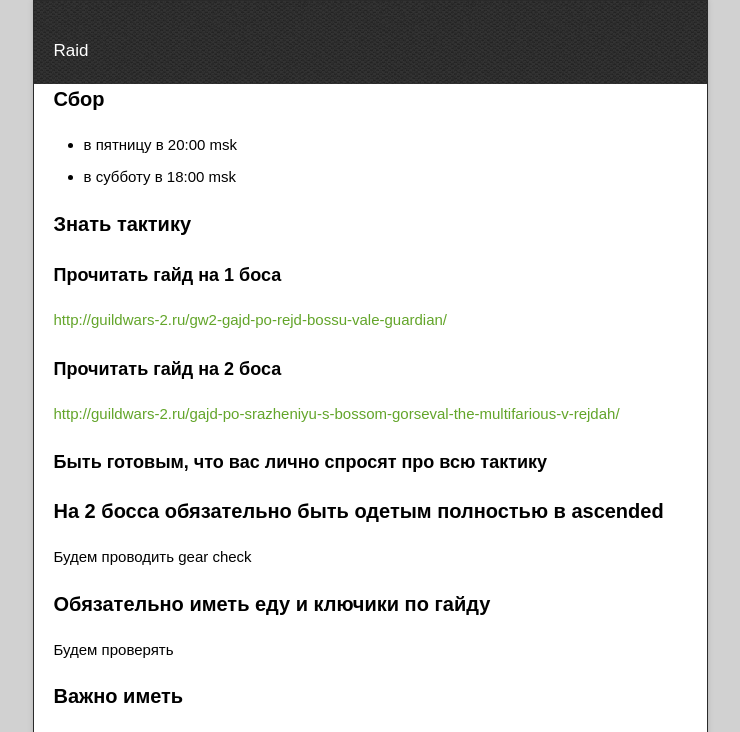
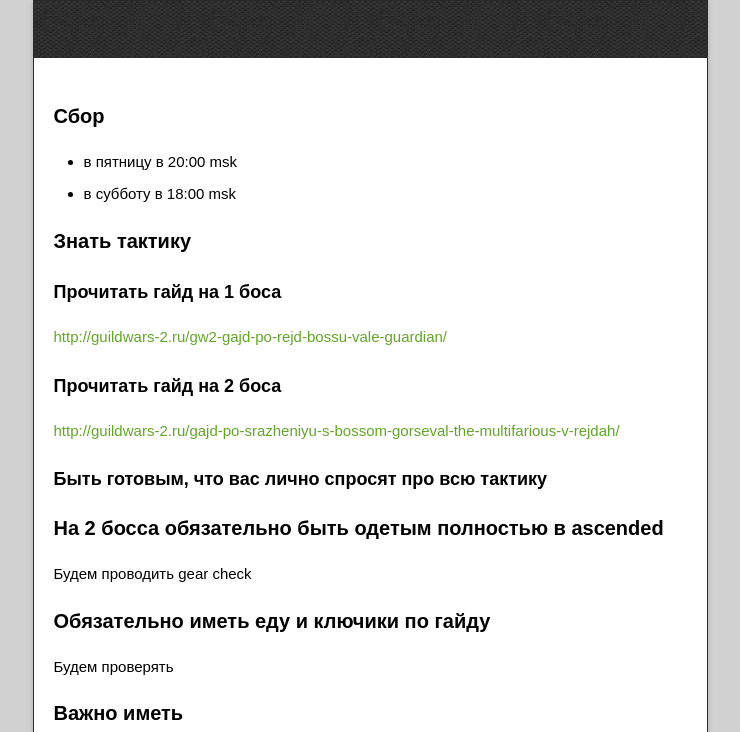
Before and after one commit to gw2xaoc/gw2xaoc.github.io, a plain HTML site: page raid.html in a window 1280 px wide. Shown: the top 732 px of the page, without its empty margins (270-1010 px from the left). Drawn offline with nearby package versions, Linux system fonts and the light colour scheme.

Commit message:
Update raid.html

```diff
--- a/raid.html
+++ b/raid.html
@@ -11,7 +11,7 @@
   <script type="text/javascript" src="https://ajax.googleapis.com/ajax/libs/jquery/1.7.1/jquery.min.js"></script>
   <script type="text/javascript" src="javascripts/script.js"></script>
 
-  <title>raid</title>
+  <title>Rid</title>
   <meta name="description" content="">
 
   <meta name="viewport" content="width=device-width,initial-scale=1">
@@ -22,9 +22,10 @@
 
   <div class="wrapper">
     <div id="container">
-      <p class="tagline">Raid</p>
+      <p class="tagline"></p>
       <div id="main" role="main">
         <article class="markdown-body">
+          <br/>
           <h3>
 <a id="Сбор" class="anchor" href="#%D0%A1%D0%B1%D0%BE%D1%80" aria-hidden="true"><span class="octicon octicon-link"></span></a>Сбор</h3>
 
```
